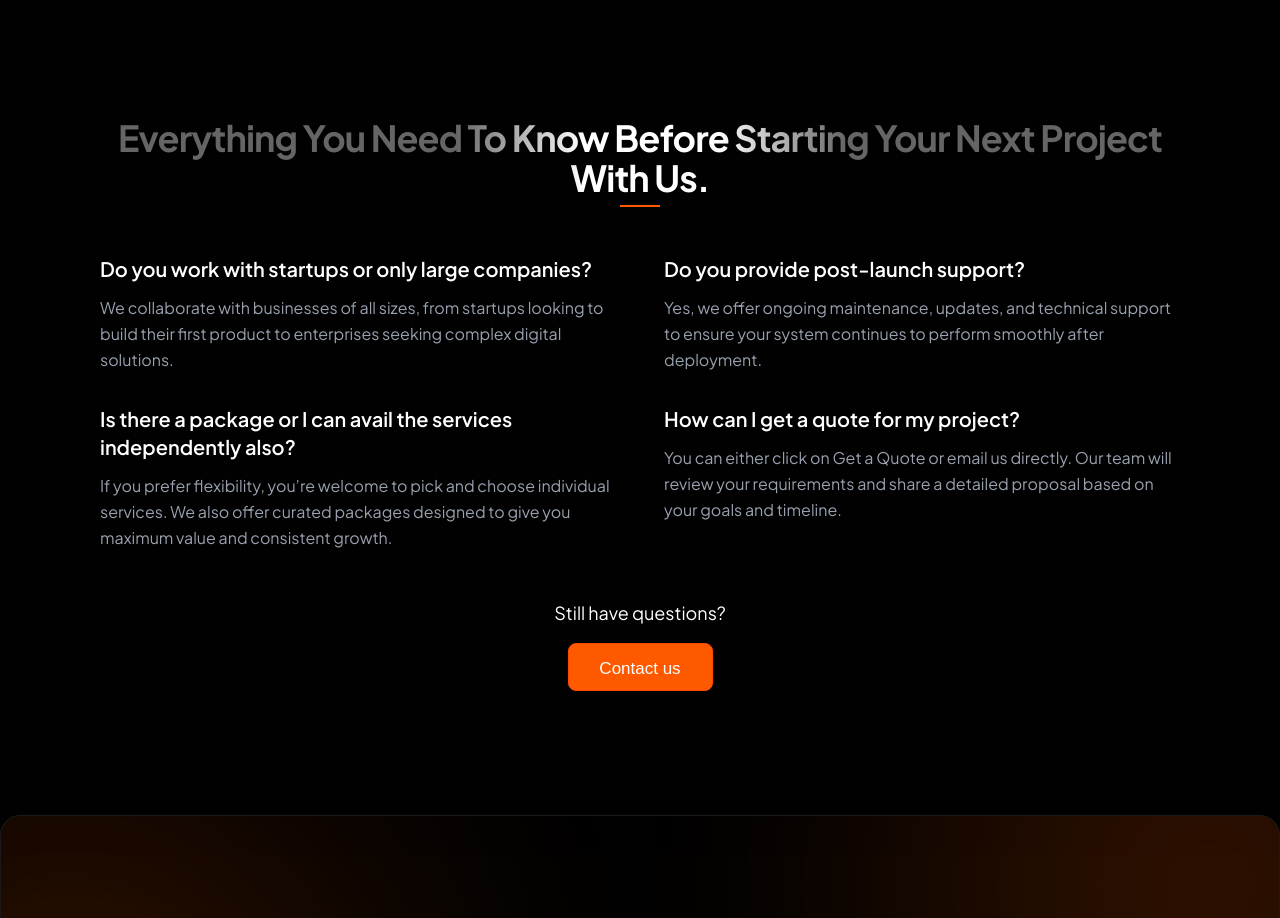
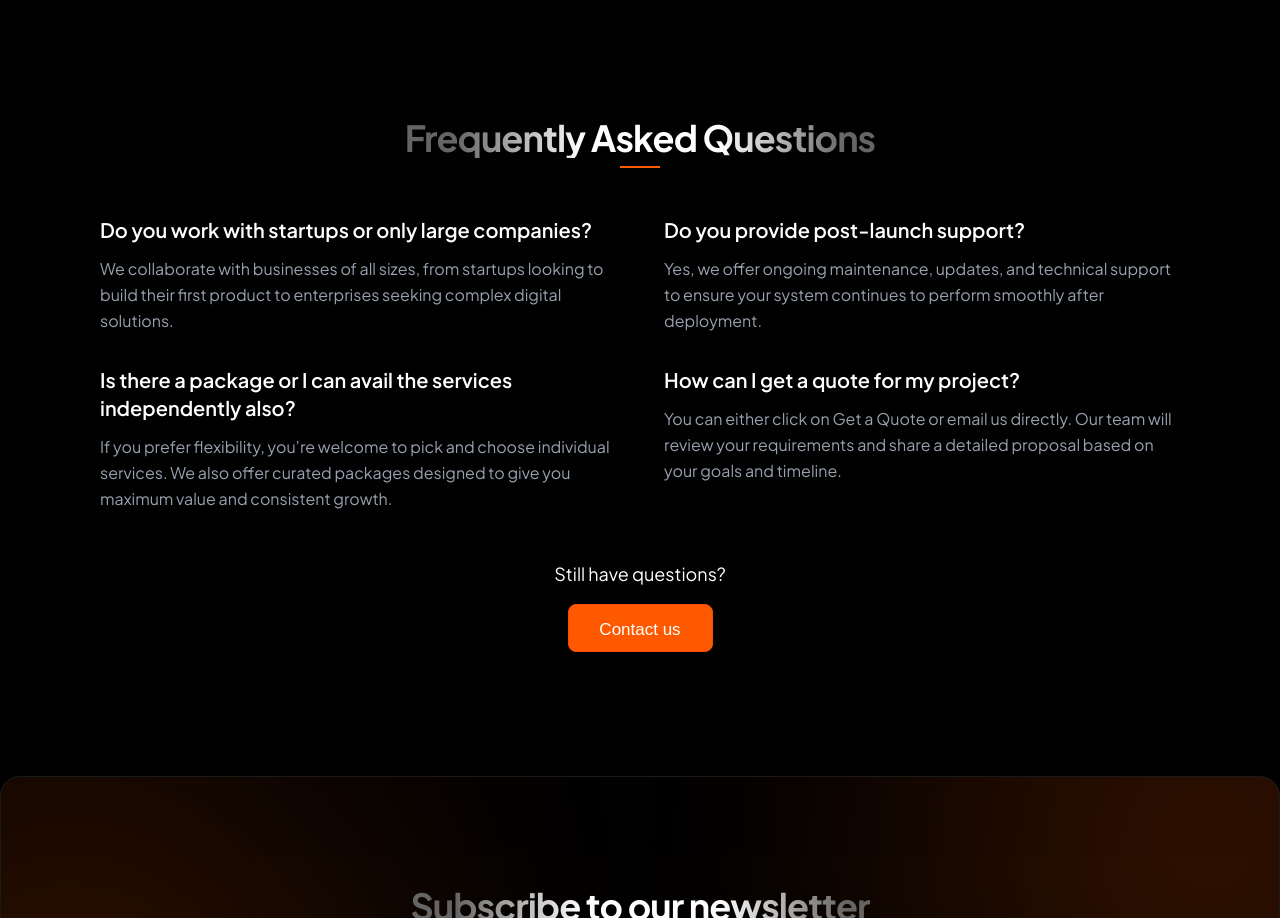
Before and after one commit to sanjeevbalmaninfotech/balmanFE, a Next.js app: page /home in a window 1280 px wide. Shown: the part 5369-6287 px from the top of the page. Built offline with nearby package versions, Linux system fonts and the light colour scheme.

Commit message:
fXI   -  FAQ  heading changed on home page

```diff
--- a/app/components/homePage/FAQSection.tsx
+++ b/app/components/homePage/FAQSection.tsx
@@ -28,7 +28,7 @@ export default function FAQSection() {
     <section className="relative w-full bg-[#010101] section-padding-y">
       <div className="relative w-full mx-auto section-padding-x">
         <SectionHeading>
-          Everything You Need To Know Before Starting Your Next Project With Us.
+          Frequently Asked Questions
         </SectionHeading>
 
         <div className="heading-underline mx-auto mb-12 "></div>
```
